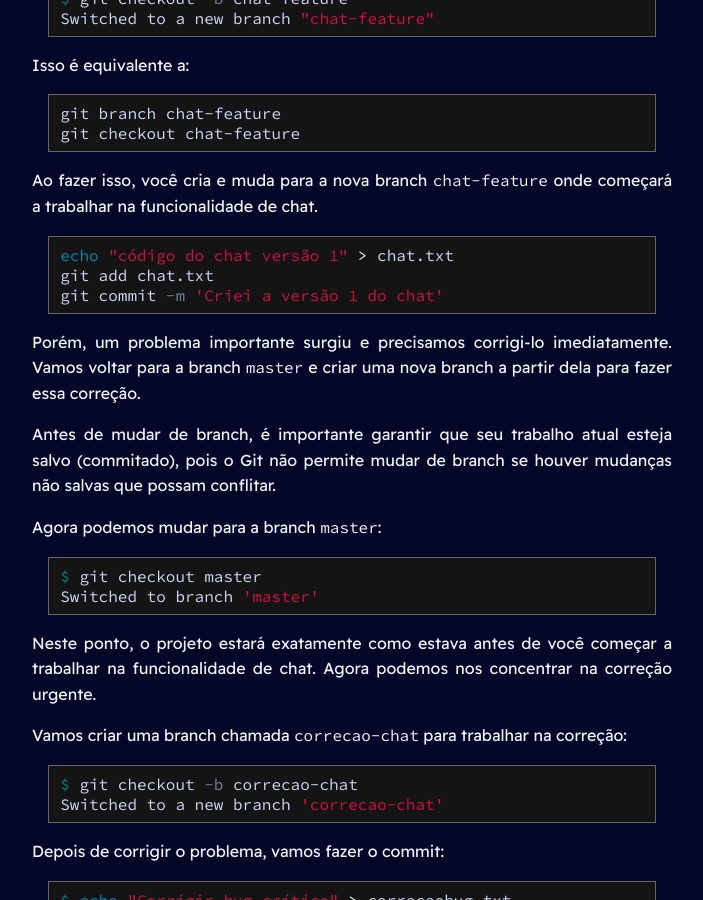
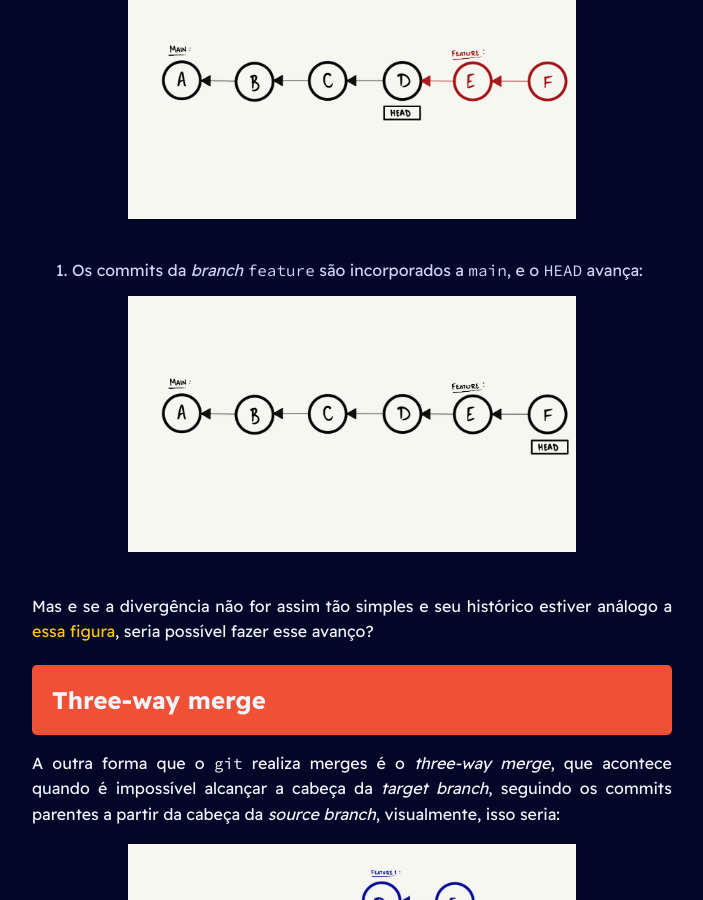
Before and after one commit to PETCC-UFRN/minicurso-linux-git, a Jekyll site: the page built from quartoDia.md, in a window 1280 px wide and 900 px high, scrolled down 6344 px. Shown: the whole window, without its empty margins (288-991 px from the left). Built offline with Jekyll 4.4.1, drawn with Linux system fonts in a browser that asks for light colours; some of the changed text lies outside the part shown.

Commit message:
feat(quarto dia): tipos de merge

````diff
--- a/quartoDia.md
+++ b/quartoDia.md
@@ -175,169 +175,62 @@
 
 Dada essa preocupação, o `git` nos oferece o `git merge` que serve para integrar as alterações feitas em
 uma *branch* a outra. Em qualquer "merge" ou mescla, a *branch* que está sendo mesclada é chamada de *
-source branch*  e a *branch* que está recebendo as alterações é chamada de *target branch*. Além disso,
-existem algumas formas diferentes de como isso pode acontecer, as quais são:
+source branch*  e a *branch* que está recebendo as alterações é chamada de *target branch*, e seu uso
+consiste em:
+
+* Estando na *target branch*:
+
+  ```terminal
+  git merge <source_branch>
+  ```
+
+Mas, nem sempre é tão simples assim, e existem diferentes formas em que o `git` pode realizar essa
+mesclagem, as quais impactam diretamente no seu histórico de commits.
 
 ### Fast-forward merge
 
-Imagine o seguinte histórico de commits:
+Uma das formas que o `merge` ocorre é *fast-foward*, e a ideia é que a *target branch* vai apenas avançar o seu histórico em relação a *source branch*, por exemplo, imagine o seguinte histórico de commits:
 
 <img style=" display: block;margin: 0 auto;" src="assets/images/git_dia4_imagem5.jpeg" width="70%">
 <br>
 
 Suponha que a *branch* vermelha (`feature`) cumpriu seu propósito e agora você quer mesclar o que foi feito
-nela a linha de desenvolvimento principal (`main`). Pensando de forma lúdica, poderíamos fazer isso apenas
-descendo essas bolinhas vermelhas e deixando equiparadas com a `main`, certo?
+nela a linha de desenvolvimento principal (`main`). Pensando de forma lúdica, o `git` realizaria a
+mesclagem  apenas descendo essas bolinhas vermelhas e deixando equiparadas com a `main` e avançando o
+`HEAD` para o commit mais recente da `feature`. Visualmente, isso ocorre da seguinte maneira:
 
-<!-- TODO: terminar isso aqui
--->
+1. E alinhado a linha de desenvolvimento principal:
 
-### Ramificação e mesclagem simples
+<img style=" display: block;margin: 0 auto;" src="assets/images/git_dia4_imagem6.jpeg" width="70%">
+<br>
 
-Primeiramente, digamos que você esteja trabalhando em seu projeto e já tenha alguns commits na branch principal (geralmente chamada de `master`).
+2. Os commits da *branch* `feature` são incorporados a `main`, e o `HEAD` avança:
 
-Você decidiu que vai trabalhar na criação de uma nova funcionalidade de chat para o site.
+<img style=" display: block;margin: 0 auto;" src="assets/images/git_dia4_imagem7.jpeg" width="70%">
+<br>
 
-Para criar uma nova branch e mudar para ela ao mesmo tempo, você pode executar o comando `git checkout` com a opção `-b`:
+Mas e se a divergência não for assim tão simples e seu histórico estiver análogo a
+[essa figura](#git-branching), seria possível fazer esse avanço?
 
-```bash
-$ git checkout -b chat-feature
-Switched to a new branch "chat-feature"
-```
+### Three-way merge
 
-Isso é equivalente a:
+A outra forma que o `git` realiza merges é o *three-way merge*, que acontece quando é impossível alcançar a
+cabeça da *target branch*, seguindo os commits parentes a partir da cabeça da *source branch*, visualmente,
+isso seria:
 
-```bash
-git branch chat-feature
-git checkout chat-feature
-```
+<img style=" display: block;margin: 0 auto;" src="assets/images/git_dia4_imagem8.jpeg" width="70%">
+<br>
 
-Ao fazer isso, você cria e muda para a nova branch `chat-feature` onde começará a trabalhar na funcionalidade de chat.
+- Note que, de fato, é impossível alcançar o commit F, a partir do commit E, logo, isso significa que as branches
+divergiram e que o `git` precisará realizar o *three-way merge*.
 
-```bash
-echo "código do chat versão 1" > chat.txt
-git add chat.txt
-git commit -m 'Criei a versão 1 do chat'
-```
+Para conseguir realizar a mesclagem, o `git` precisa criar um novo commit que tenha como parente os dois
+últimos commits da *source* e *target* branch, de forma que o histórico das duas fiquem acessíveis a partir
+da mesma branch.
 
-Porém, um problema importante surgiu e precisamos corrigi-lo imediatamente. Vamos voltar para a branch `master` e criar uma nova branch a partir dela para fazer essa correção.
+<img style=" display: block;margin: 0 auto;" src="assets/images/git_dia4_imagem9.jpeg" width="70%">
+<br>
 
-Antes de mudar de branch, é importante garantir que seu trabalho atual esteja salvo (commitado), pois o Git não permite mudar de branch se houver mudanças não salvas que possam conflitar.
-
-Agora podemos mudar para a branch `master`:
-
-```bash
-$ git checkout master
-Switched to branch 'master'
-```
-
-Neste ponto, o projeto estará exatamente como estava antes de você começar a trabalhar na funcionalidade de chat. Agora podemos nos concentrar na correção urgente.
-
-Vamos criar uma branch chamada `correcao-chat` para trabalhar na correção:
-
-```bash
-$ git checkout -b correcao-chat
-Switched to a new branch 'correcao-chat'
-```
-
-Depois de corrigir o problema, vamos fazer o commit:
-
-```bash
-$ echo "Corrigir bug crítico" > correcaobug.txt
-$ git add correcaobug.txt
-$ git commit -m 'Corrigir bug crítico'
-[correcao-chat 1fb7853] Corrigir bug crítico
-1 file changed, 1 insertion(+)
-```
-
-Agora, você pode testar e garantir que a correção está correta. Em seguida, vamos mesclar a branch `correcao-chat` de volta para a branch `master`:
-
-```bash
-$ git checkout master
-$ git merge correcao-chat
-Updating f42c576..3a0874c
-Fast-forward
-correcaobug.txt | 1 +
-1 file changed, 1 insertion(+)
-```
-
-A expressão “fast-forward” significa que a mesclagem foi simples e direta, sem conflitos. O Git apenas moveu a linha do tempo para incluir as mudanças da branch `correcao-chat`.
-
-Após a mesclagem, podemos deletar a branch `correcao-chat` pois não é mais necessária:
-
-```bash
-$ git branch -d correcao-chat
-Deleted branch correcao-chat (3a0874c).
-```
-
-Agora podemos voltar para a branch `chat-feature` e continuar trabalhando na funcionalidade de chat:
-
-```bash
-$ git checkout chat-feature
-Switched to branch "chat-feature"
-$ echo "Chat feature finalizado" >> chat.txt
-$ git add chat.txt
-$ git commit -m 'Terminei o chat feature'
-[chat-feature ad82d7a] Finish chat feature
-1 file changed, 1 insertion(+)
-```
-
-Se precisar das mudanças da correção (`correcao-chat`) na sua branch `chat-feature`, você pode mesclar a branch `master` na `chat-feature` com:
-
-```bash
-git merge master
-```
-
-### Outra forma de mesclagem
-
-Quando terminar o trabalho na funcionalidade de chat e estiver pronto para mesclar de volta para a branch `master`, você pode fazer o merge da mesma forma que fez com `correcao-chat`:
-
-```bash
-$ git checkout master
-Switched to branch 'master'
-$ git merge chat-feature
-Merge made by the 'recursive' strategy.
-chat.txt |    1 +
-1 file changed, 1 insertion(+)
-```
-
-Este tipo de mesclagem é diferente porque as duas branches (`master` e `chat-feature`) têm históricos diferentes. O Git faz uma mesclagem de três vias, usando o último commit comum entre as duas branches e os commits mais recentes de cada uma para criar um novo commit que une as mudanças.
-
-Depois da mesclagem, você pode excluir a branch `chat-feature`:
-
-```bash
-git branch -d chat-feature
-```
-
-### Conflitos básicos de mesclagem
-
-Às vezes, o processo de mesclagem não ocorre sem problemas. Se você alterou a mesma parte de um arquivo em duas branches diferentes, o Git não conseguirá mesclar automaticamente. Isso gera um conflito de mesclagem:
-
-```bash
-$ git merge chat-feature
-Auto-merging chat.txt
-CONFLICT (content): Merge conflict in chat.txt
-Automatic merge failed; fix conflicts and then commit the result.
-```
-
-Para resolver o conflito, abra o arquivo e veja as partes conflitantes:
-
-```plaintext
-Chat feature finalizado
-```
-
-Edite o arquivo para resolver o conflito e salve as mudanças. Depois, adicione o arquivo ao stage:
-
-```bash
-git add chat.txt
-```
-
-Quando todos os conflitos forem resolvidos, finalize a mesclagem com um commit:
-
-```bash
-git commit
-```
-
-Se você acha que seria útil para outras pessoas olhar para este merge no futuro, você pode modificar esta mensagem de confirmação com detalhes sobre como você resolveu o conflito e explicar por que você fez as mudanças que você fez se elas não forem óbvias.
-
-### Exercicio 3
+E esse processo só ocorre, se alterações feitas em uma branch não interferirem diretamente nas alterações
+feitas na outra, caso contrário, o `git` não conseguirá realizar a mesclagem e você terá que resolver
+cada conflito manualmente, para consolidar o *merge commit*.
````
Also changed, not shown: assets/images/git_dia4_imagem6.jpeg (added), assets/images/git_dia4_imagem7.jpeg (added), assets/images/git_dia4_imagem8.jpeg (added), assets/images/git_dia4_imagem9.jpeg (added).
